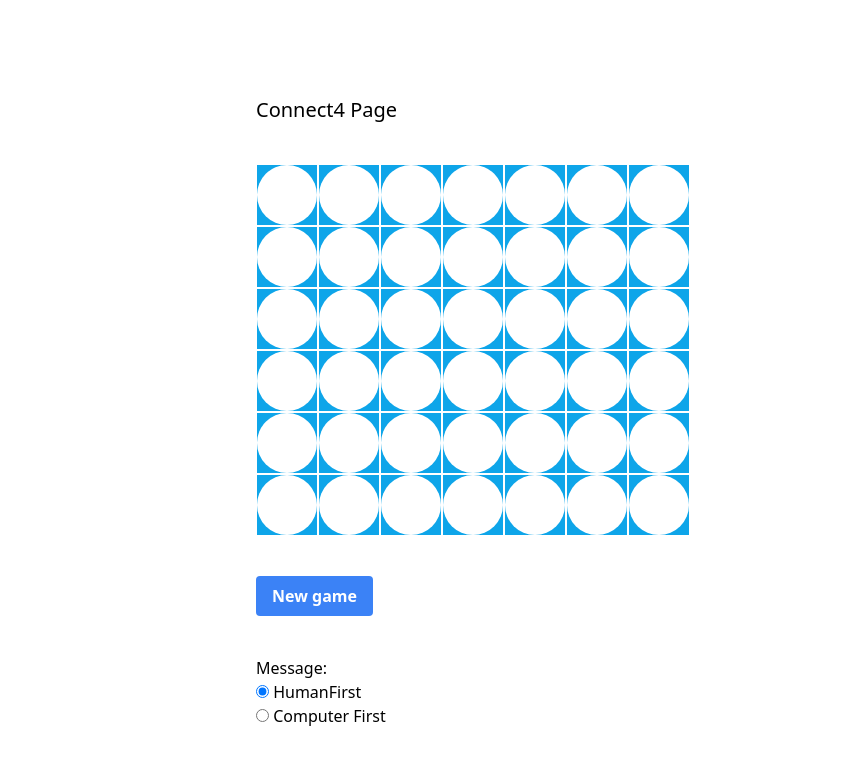
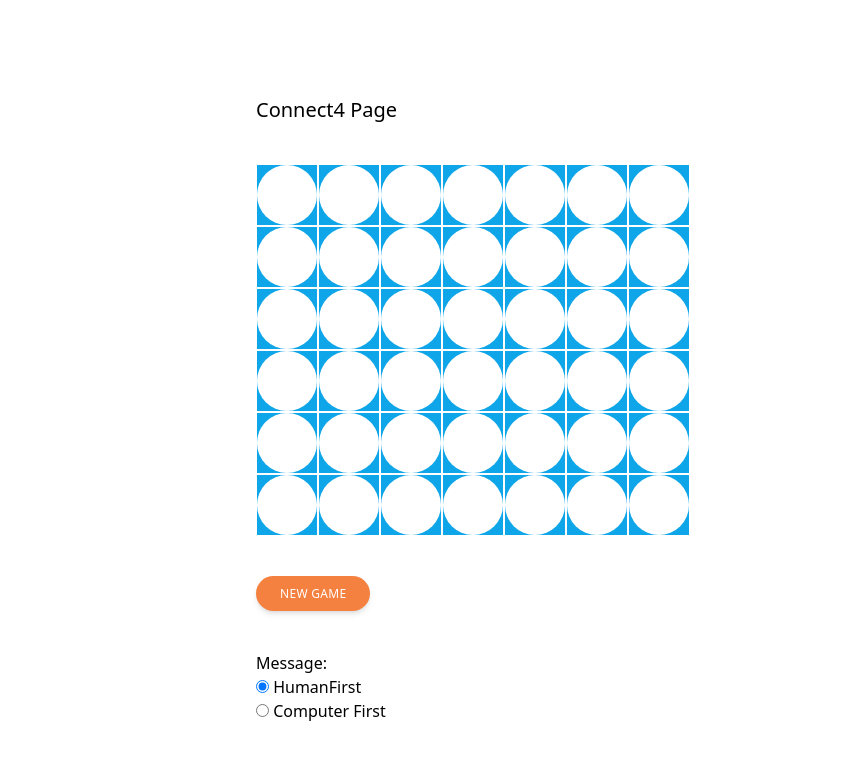
Before and after one commit to Arghz-dotcom/TheSmartComputer, a Gatsby site: page /connect4 in a window 1280 px wide. Shown: the part 84-848 px from the top of the page, without its empty margins (0-850 px from the left). Built offline with nearby package versions, Linux system fonts and the light colour scheme; Gatsby itself is replaced by a stand-in of ours.

Commit message:
use apply

```diff
--- a/src/components/card.js
+++ b/src/components/card.js
@@ -11,7 +11,7 @@ const Card = () => {
             <p class="text-gray-700 text-base mb-4">
             Connect 4 with artificial intelligence
             </p>
-            <button onClick={()=>{navigate("/connect4/")}} type="button" class=" inline-block px-6 py-2.5 bg-[#f4813f] text-white font-medium text-xs leading-tight uppercase rounded-3xl shadow-md hover:bg-[#f1556a] hover:shadow-lg focus:bg-[#f1556a] focus:shadow-lg focus:outline-none focus:ring-0 active:bg-blue-800 active:shadow-lg transition duration-150 ease-in-out tracking-wide">READ MORE</button>
+            <button onClick={()=>{navigate("/connect4/")}} type="button" class="btn-primary">READ MORE</button>
         </div>
     )
   }
--- a/src/pages/connect4.js
+++ b/src/pages/connect4.js
@@ -74,7 +74,7 @@ const Connect4 = () => {
             ))}
           </tbody>
         </table>
-        <button class="bg-blue-500 hover:bg-blue-700 text-white font-bold py-2 px-4 rounded mb-10" onClick={() => {dispatchGameState({ type: 'newGame', board: generateNewBoard()})}}>New game</button>
+        <button class="btn-primary mb-10" onClick={() => {dispatchGameState({ type: 'newGame', board: generateNewBoard()})}}>New game</button>
         <div>Message: {gameState.message}</div>
         <div>
           <input type="radio" value="HumanFirst" name="player" checked={gameState.playerFirst === 'HumanFirst'} onChange={() => {dispatchGameState({ type: 'playerFirst', playerFirst: 'HumanFirst'})}} /> HumanFirst<br/>
--- a/src/styles/global.css
+++ b/src/styles/global.css
@@ -1,3 +1,9 @@
 @tailwind base;
 @tailwind components;
 @tailwind utilities;
+
+@layer components {
+    .btn-primary {
+        @apply inline-block px-6 py-2.5 bg-[#f4813f] text-white font-medium text-xs leading-tight uppercase rounded-3xl shadow-md hover:bg-[#f1556a] hover:shadow-lg focus:bg-[#f1556a] focus:shadow-lg focus:outline-none focus:ring-0 active:bg-blue-800 active:shadow-lg transition duration-150 ease-in-out tracking-wide
+    }
+}
```
